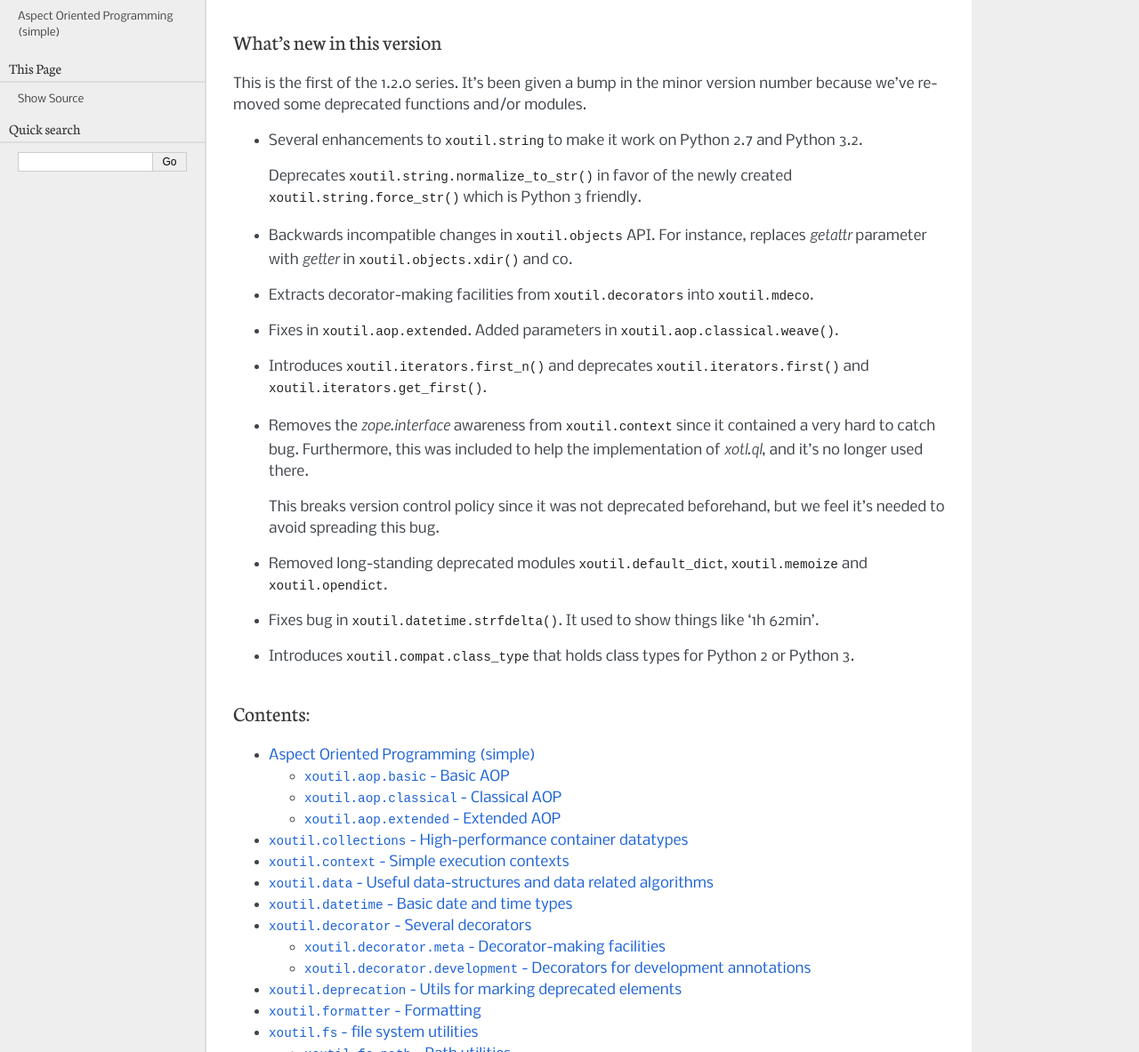
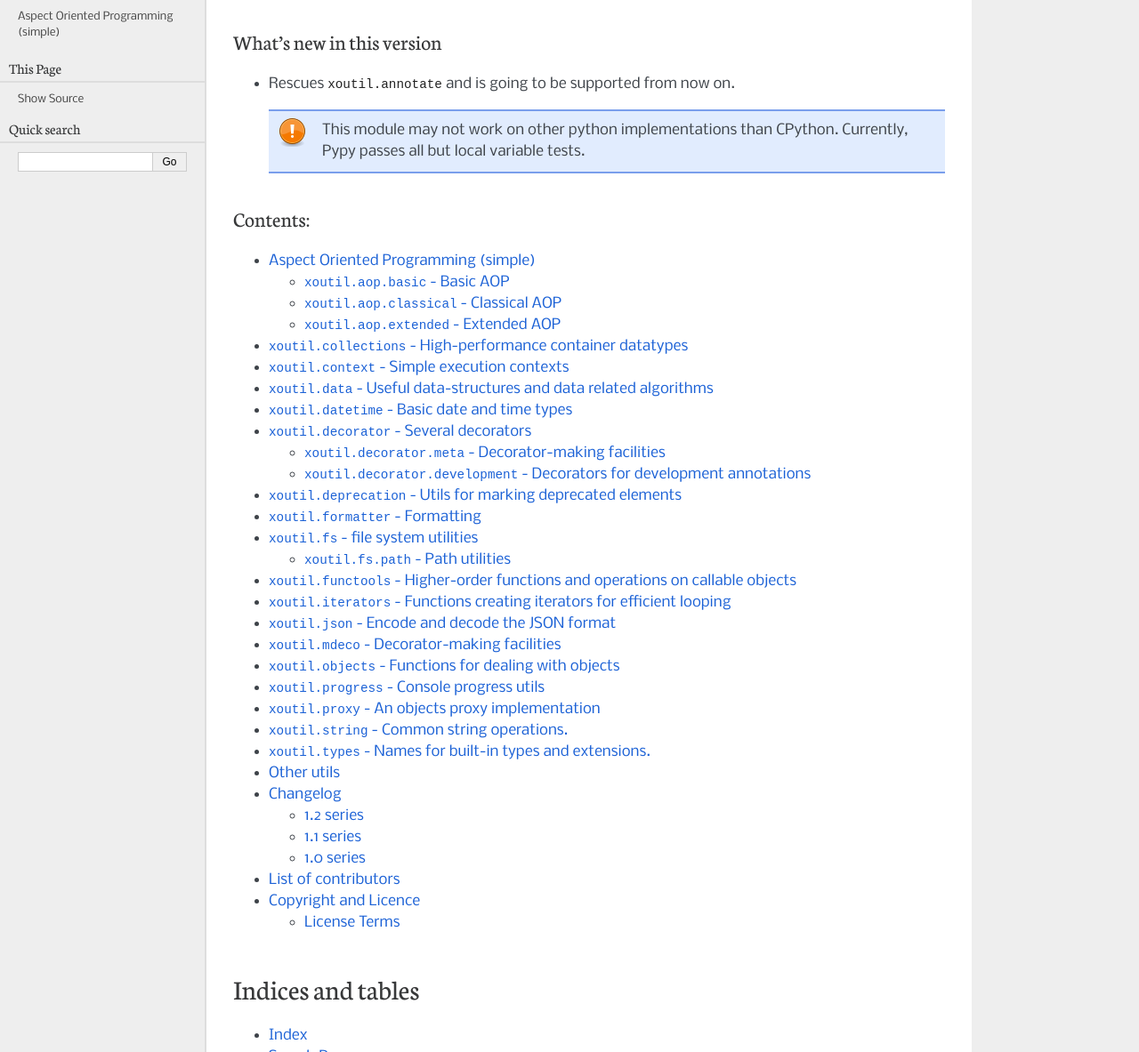
Before and after one commit to merchise/xotl.tools, a Sphinx documentation site: the page built from docs/source/index.rst, in a window 1280 px wide and 1400 px high, cut to the strip 217-1400 px from the top of the window. Shown: the whole strip at 89% size. Built offline with Sphinx 7.4.7, drawn with Linux system fonts in a browser that asks for light colours; the version number could not be read and is left out.

Commit message:
Starts writing changelog for 1.2.1

```diff
--- a/docs/source/HISTORY.rst
+++ b/docs/source/HISTORY.rst
@@ -5,6 +5,12 @@ Reversed chronological order.
 
 1.2 series
 ----------
+
+Release 1.2.1 (yet be released)
+~~~~~~~~~~~~~~~~~~~~~~~~~~~~~~~
+
+.. include:: history/changes-1.2.1.rst
+
 
 2013-01-04. Release 1.2.0
 ~~~~~~~~~~~~~~~~~~~~~~~~~
--- /dev/null
+++ b/docs/source/history/changes-1.2.1.rst
@@ -0,0 +1,6 @@
+- Rescues :mod:`xoutil.annotate` and is going to be supported from
+  now on.
+
+  .. note:: This module may not work on other python implementations
+            than CPython. Currently, Pypy passes all but local variable
+            tests.
--- a/docs/source/index.rst
+++ b/docs/source/index.rst
@@ -13,7 +13,7 @@ Welcome to xoutil's documentation!
 What's new in this version
 --------------------------
 
-.. include:: history/changes-1.2.0.rst
+.. include:: history/changes-1.2.1.rst
 
 Contents:
 ---------
```
